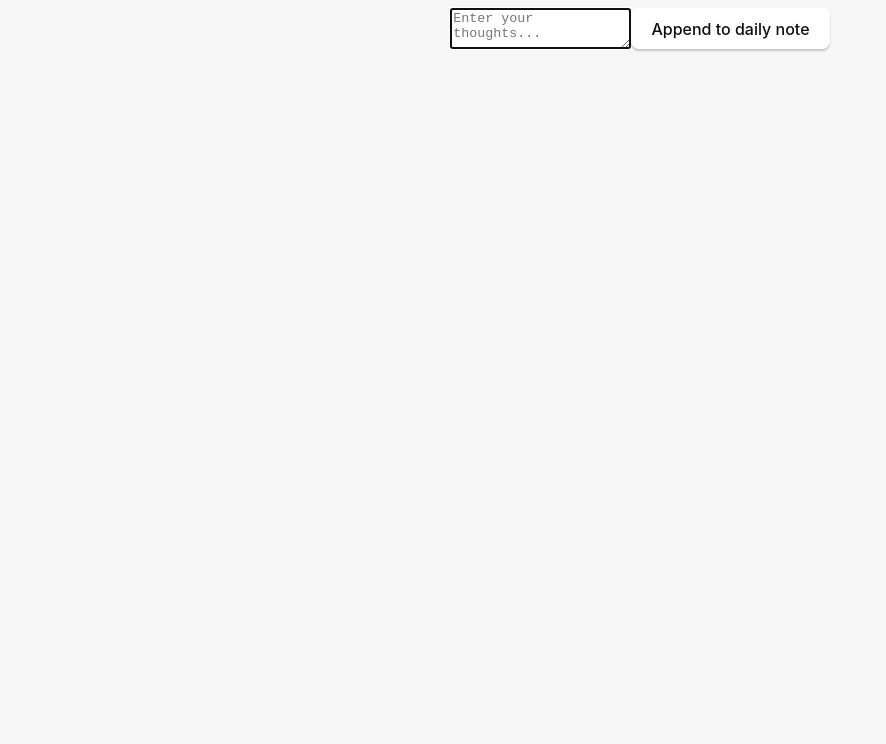
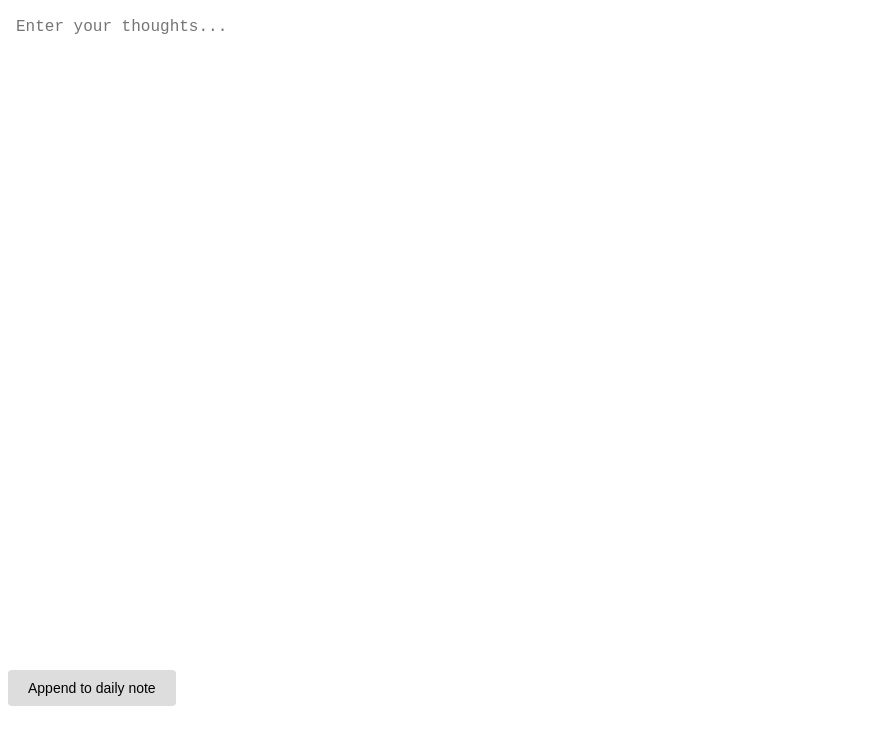
Before and after one commit to minthemiddle/Quick-Capture, a plain HTML site: page src/index.html in a window 1280 px wide. Shown: the whole page, without its empty margins (0-886 px from the left). Drawn offline with Linux system fonts and the light colour scheme.

Commit message:
Reformat: CSS for textarea and button

```diff
--- a/src/styles.css
+++ b/src/styles.css
@@ -4,11 +4,7 @@
         "Helvetica Neue", sans-serif;
     font-size: 16px;
     line-height: 24px;
-    font-weight: 400;
-
     color: #0f0f0f;
-    background-color: #f6f6f6;
-
     font-synthesis: none;
     text-rendering: optimizeLegibility;
     -webkit-font-smoothing: antialiased;
@@ -16,85 +12,36 @@
     -webkit-text-size-adjust: 100%;
 }
 
-.container {
-    margin: 0;
-    padding-top: 10vh;
-    display: flex;
-    flex-direction: column;
-    justify-content: center;
-    text-align: center;
+textarea {
+    padding: 8px;
+    font-size: 16px;
+    line-height: 140%;
+    width: 95vw;
+    height: 80vh;
+    border: 0;
+    resize: none;
 }
 
-.row {
-    display: flex;
-    justify-content: center;
-}
-
-a {
-    font-weight: 500;
-    color: #646cff;
-    text-decoration: inherit;
-}
-
-a:hover {
-    color: #535bf2;
-}
-
-h1 {
-    text-align: center;
-}
-
-input,
-button {
-    border-radius: 8px;
-    border: 1px solid transparent;
-    padding: 0.6em 1.2em;
-    font-size: 1em;
-    font-weight: 500;
-    font-family: inherit;
-    color: #0f0f0f;
-    background-color: #ffffff;
-    transition: border-color 0.25s;
-    box-shadow: 0 2px 2px rgba(0, 0, 0, 0.2);
+textarea:focus {
+    outline: none;
 }
 
 button {
+    border: none;
+    border-radius: 4px; /* Rounded corners */
+    padding: 10px 20px;
+    background-color: #ddd; /* Blue background */
+    font-size: 14px;
     cursor: pointer;
+    transition: background-color 0.3s ease;
 }
 
 button:hover {
-    border-color: #396cd8;
-}
-button:active {
-    border-color: #396cd8;
-    background-color: #e8e8e8;
+    background-color: #ccc;
 }
 
-input,
-button {
+button:active,
+button:focus {
     outline: none;
+    box-shadow: 0 0 0 2px rgba(0, 123, 255, 0.5); /* Highlight when active or focused */
 }
-
-#greet-input {
-    margin-right: 5px;
-}
-
-@media (prefers-color-scheme: dark) {
-    :root {
-        color: #f6f6f6;
-        background-color: #2f2f2f;
-    }
-
-    a:hover {
-        color: #24c8db;
-    }
-
-    input,
-    button {
-        color: #ffffff;
-        background-color: #0f0f0f98;
-    }
-    button:active {
-        background-color: #0f0f0f69;
-    }
-}
```
